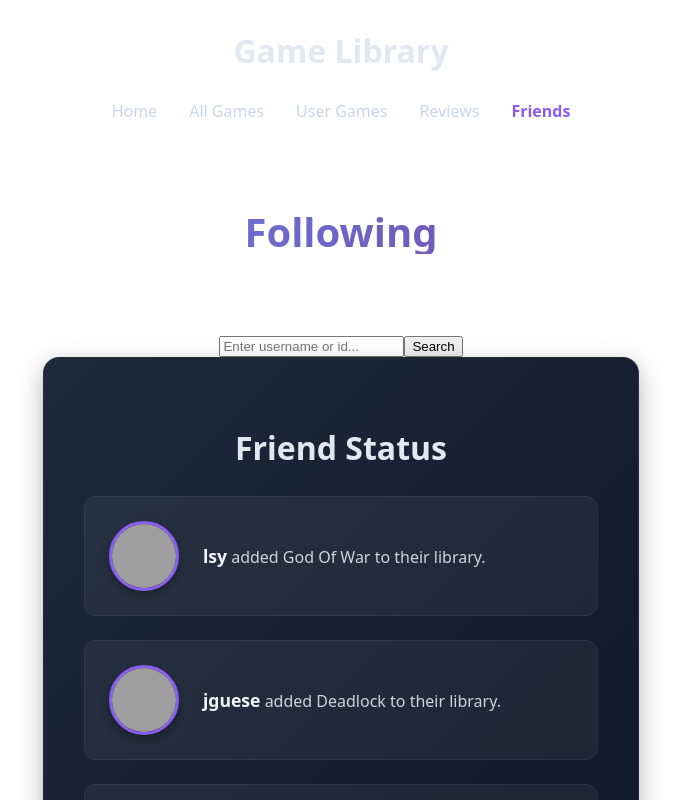
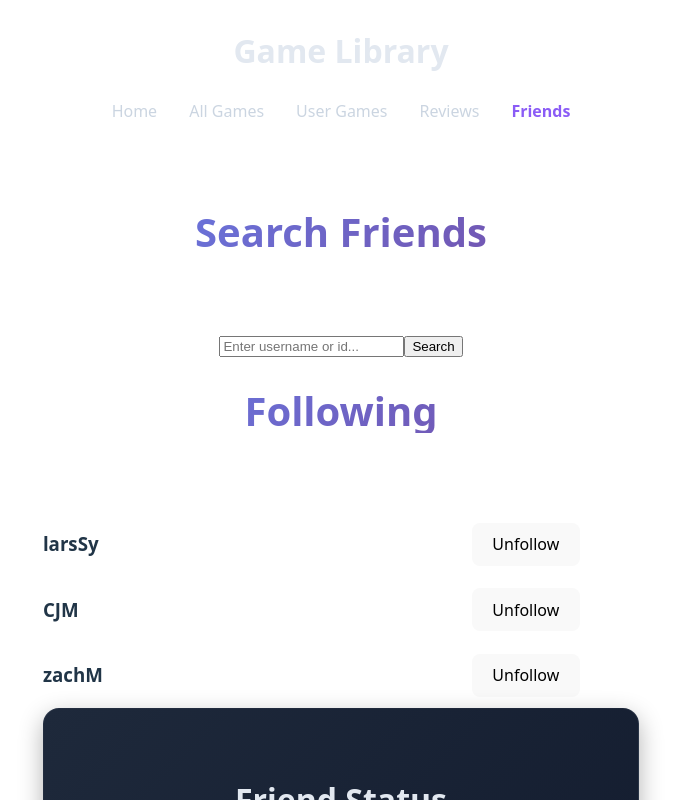
Before and after one commit to jguese3/full-stack-project, a React (Vite) app: page /friends in a window 1280 px wide. Shown: the top 800 px of the page, without its empty margins (299-980 px from the left). Built offline with nearby package versions, Linux system fonts and the light colour scheme; grey boxes are pictures that could not be loaded.

Commit message:
Feat: Renamed Following component to SearchFriends and made a new Following component that renders the users I follow

```diff
--- a/src/App.tsx
+++ b/src/App.tsx
@@ -3,12 +3,13 @@ import { useState } from 'react';
 import { Header } from './components/layout/header/header';
 import { Footer } from './components/layout/footer/footer';
 
-
+// Components imports
 import { Friends } from './components/friends/Friends';
 import GameReview from './components/GameReview/GameReview';
 import { AllGames } from './components/all_games/allGames';
 import { UserGames } from './components/userList/userGameList';
-import Following from './components/friends/Following';
+import SearchFriends from './components/friends/SearchFriends';
+import { Following } from './components/friends/Following';
 
 // Mock data imports
 import type { User } from './assets/types/user';
@@ -33,7 +34,8 @@ function App() {
         <Route path="/reviews" element={<GameReview />} />
         <Route path="/friends" element={
           <>
-          <Following users={users} updateFollowing={setUsers} />
+          <SearchFriends users={users} updateFollowing={setUsers} />
+          < Following users={users} updateFollowing={setUsers} />
           <Friends />
           </>
         }
--- a/src/components/friends/Following.tsx
+++ b/src/components/friends/Following.tsx
@@ -1,46 +1,27 @@
-import { useState } from "react";
 import type { User } from "../../assets/types/user";
-import { Search } from "../search/Search";
 import { UserListDisplay } from "../user-list-display/UserListDisplay";
 
-function Following({
+export function Following(
+    {
         users,
         updateFollowing
     }:
     {
         users: User[],
         updateFollowing: React.Dispatch<React.SetStateAction<User[]>>
-}) {
-    const [searchValue, setSearchValue] = useState<string>("");
-
-    return (
+    }
+) {
+    return(
         <>
         <header>
             <h1>Following</h1>
         </header>
         <main>
-            <section>
-                {}
-                <Search
-                    searchValue={searchValue}
-                    handleSearchChange={setSearchValue}
-                />
             <UserListDisplay
-                    users={
-                        searchValue.trim()
-                        ? users.filter(user => {
-                            return user.userName.toLowerCase().includes(
-                                searchValue.toLowerCase().trim()
-                            )
-                        })
-                        : []
-                    }
+                users={users.filter(user => user.isFollowing)}
                 updateFollowing={updateFollowing}
                 />
-            </section>
         </main>
         </>
-    );
+    )
 }
-
-export default Following;
--- /dev/null
+++ b/src/components/friends/SearchFriends.tsx
@@ -0,0 +1,46 @@
+import { useState } from "react";
+import type { User } from "../../assets/types/user";
+import { Search } from "../search/Search";
+import { UserListDisplay } from "../user-list-display/UserListDisplay";
+
+function Following({
+    users,
+    updateFollowing
+}:
+{
+    users: User[],
+    updateFollowing: React.Dispatch<React.SetStateAction<User[]>>
+}) {
+    const [searchValue, setSearchValue] = useState<string>("");
+
+    return (
+        <>
+        <header>
+            <h1>Search Friends</h1>
+        </header>
+        <main>
+            <section>
+                {}
+                <Search
+                    searchValue={searchValue}
+                    handleSearchChange={setSearchValue}
+                />
+                <UserListDisplay
+                    users={
+                        searchValue.trim()
+                        ? users.filter(user => {
+                            return user.userName.toLowerCase().includes(
+                                searchValue.toLowerCase().trim()
+                            )
+                        })
+                        : []
+                    }
+                    updateFollowing={updateFollowing}
+                />
+            </section>
+        </main>
+        </>
+    );
+}
+
+export default Following;
--- a/src/components/user-card/UserCard.tsx
+++ b/src/components/user-card/UserCard.tsx
@@ -24,7 +24,7 @@ export function UserCard(
             </h3>
             {}
             <button onClick={onFollowClick}>
-                {user.isFollowing ? "Following" : "Unfollow"}
+                {user.isFollowing ? "Unfollow" : "Follow"}
             </button>
             </div>
             {}
```
Lines whose indentation alone changed are shown as unchanged.
